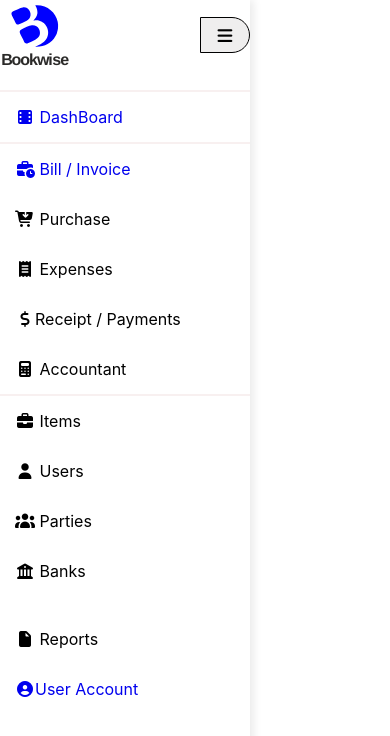
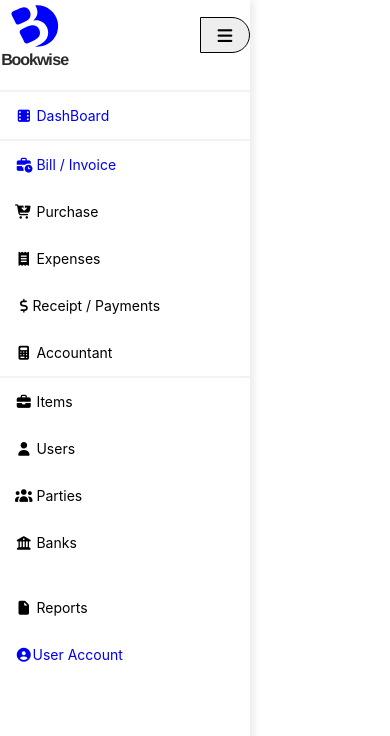
Before and after one commit to Mdd-sheikh/accountant-application, a React (Vite) app in the folder frontend/accountant/: page /503 in a window 390 px wide. Shown: the top 736 px of the page. Built offline with nearby package versions, Linux system fonts and the light colour scheme; no server answers; sample sign-in values are in the browser's storage; a web font is replaced by a local one.

Commit message:
fix line endings

```diff
--- a/frontend/accountant/src/account-pages/dashboard/Dashboard.css
+++ b/frontend/accountant/src/account-pages/dashboard/Dashboard.css
@@ -43,7 +43,7 @@ aside hr {
 
 .aside-nav li {
   padding: 15px;
-  font-size: 16px;
+  font-size: 14px;
   font-family: "Inter", sans-serif;
 
 }
@@ -147,7 +147,7 @@ aside hr {
 
   .aside-mobile-nav li {
     padding: 15px;
-    font-size: 16px;
+    font-size: 14px;
     font-family: "Inter", sans-serif;
 
   }
--- a/frontend/accountant/src/account-pages/dashboard/Dashboard.jsx
+++ b/frontend/accountant/src/account-pages/dashboard/Dashboard.jsx
@@ -6,6 +6,7 @@ import { Context } from "../../context/Context";
 
 
 const Dashboard = () => {
+
     const { IssidebarOpen, setIsSidebarOpen } = useContext(Context)
     const [openMenu, setOpenMenu] = useState(null);
     const [Invoice, setinvoice] = useState(false)
@@ -75,7 +76,7 @@ const Dashboard = () => {
                             <NavLink to="/503/sales"><li onClick={() => setinvoice(prev => !prev)}><i class="fa-solid fa-business-time"></i> Bills / Invoice</li></NavLink>
                             {Invoice ? <div className="invoice-dropdown">
                                 <ul>
-                                   <NavLink to="/503/invoice/create"><div><li>Sale Invoice</li><button>+</button></div></NavLink>
+                                    <NavLink to="/503/invoice/create"><div><li>Sale Invoice</li><button>+</button></div></NavLink>
                                     <div> <li>performa Invoice</li><button>+</button></div>
                                     <div> <li>Quotation</li><button>+</button></div>
                                     <div><li>Deliver Challan</li><button>+</button></div>
@@ -91,7 +92,7 @@ const Dashboard = () => {
                             <li> <i class="fa-solid fa-users"></i> Customers</li>
                             <li> <i class="fa-solid fa-user"></i> Users </li>
                             <li> <i class="fa-solid fa-building-columns"></i> Banks</li>
-                             <hr />
+                            <hr />
                             <li> <i class="fa-solid fa-file"></i> Reports</li>
                             <NavLink to="/503/account"> <li> < i class="fa-solid fa-circle-user"></i>User Account</li></NavLink>
 
```
